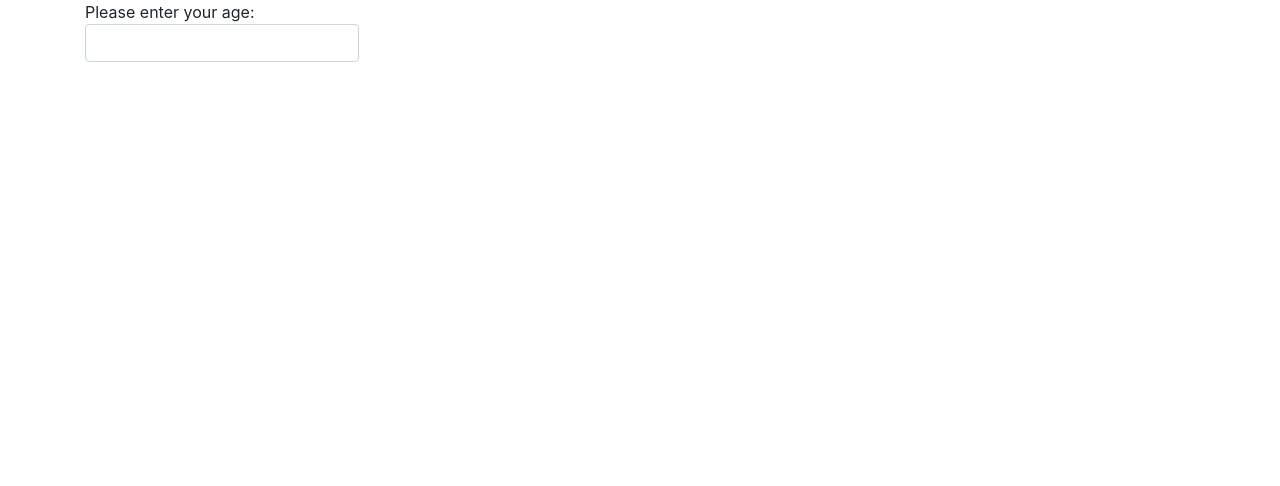
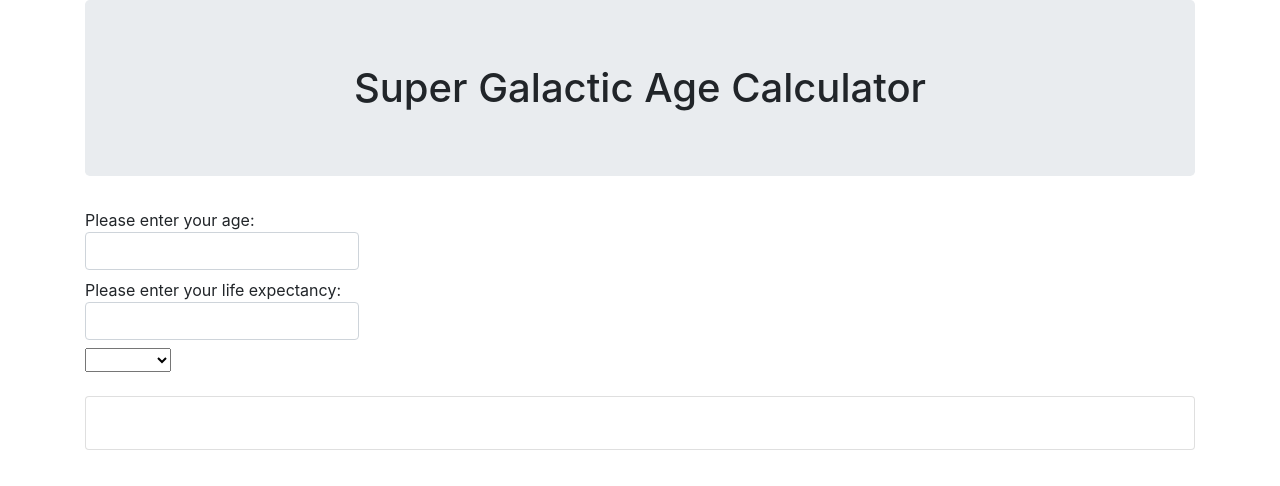
Before and after one commit to mikkrieg/Galactic-age, a website built with webpack: page src/index.html in a window 1280 px wide. Built offline with nearby package versions, Linux system fonts and the light colour scheme.

Commit message:
Add html inputs and selection, add bootstrap styling

```diff
--- a/src/index.html
+++ b/src/index.html
@@ -3,16 +3,42 @@
 <head>
   <meta charset="UTF-8">
   <meta name="viewport" content="width=device-width, initial-scale=1.0">
-  <title>Haiku</title>
+  <title>Galactic Age</title>
 </head>
 <body>
   <div class="container">
+    <h1 class="jumbotron text-center">Super Galactic Age Calculator</h1>
     <form>
       <label for="age">
         Please enter your age:
-        <input id="age" name="age" type="text" class="form-control">
+        <input id="age" name="user-age" type="text" class="form-control">
       </label>
+      <br/>
+      <label for="life-exp">
+        Please enter your life expectancy:
+        <input id="life-exp" name="life-exp" type="text" class="form-control">
+      </label>
+      <br/>
+      <select>
+        <option></option>
+        <option>Mercury</option>
+        <option>Venus</option>
+        <option>Mars</option>
+        <option>Jupiter</option>
+      </select>
     </form>
+    <br/>
+    <div class="card">
+      <div class="card-title">
+        <div class="card-body">
+          <div class="card-text">
+            <div id="output">
+
+            </div>
+          </div>
+        </div>
+      </div>
+    </div>
   </div>
 </body>
 </html>
```
